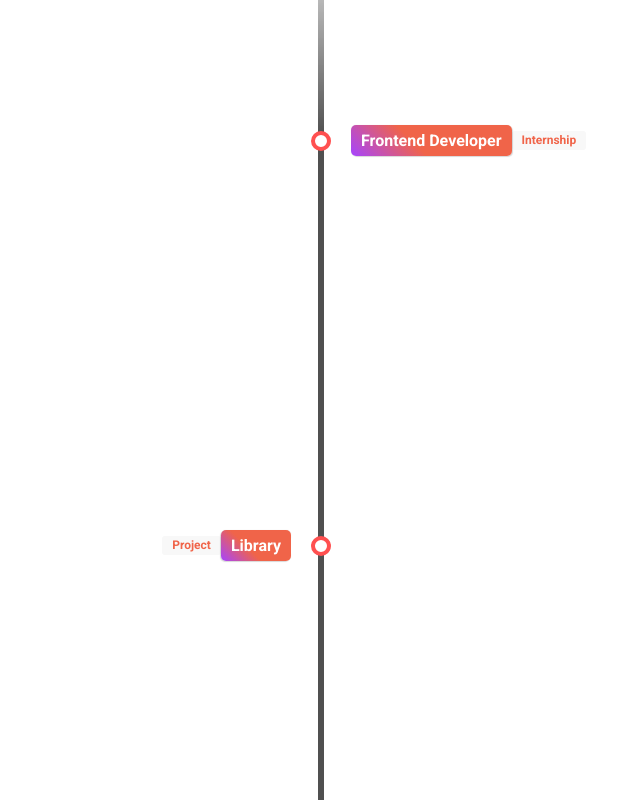
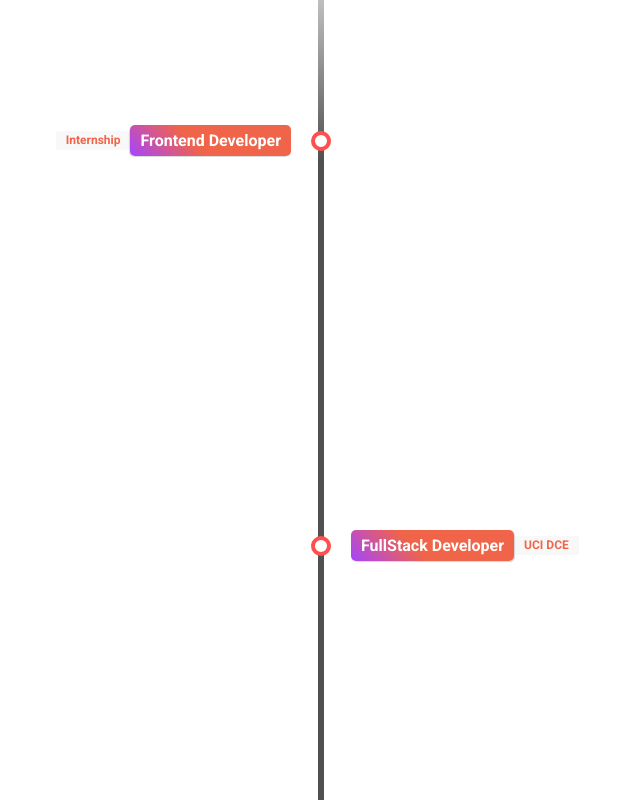
Before and after one commit to lteranl/portfolio, a plain HTML site: page index.html in a window 1280 px wide. Shown: the part 1060-1860 px from the top of the page, without its empty margins (369-1009 px from the left). Drawn offline with nearby package versions, Linux system fonts and the light colour scheme.

Commit message:
updated timeline section

```diff
--- a/index.html
+++ b/index.html
@@ -247,10 +247,9 @@
                     Here are some of my <span class="orange">projects</span>
                 </h1>
                 <ul class="timeline">
-
-                    <!-- Item 1 -->
+                    <!-- Item 2 -->
                     <li>
-                        <div class="direction-r">
+                        <div class="direction-l">
                             <div class="flag-wrapper">
                                 <span class="flag">Frontend Developer</span>
                                 <span class="time-wrapper"><span class="time">Internship</span></span>
@@ -277,6 +276,17 @@
                                     a cloud server. I have been effectively collaborating with a team using Git and the
                                     GitHub
                                     interface</p>
+                            </div>
+                    </li>
+                    <!-- Item 1 -->
+                    <li>
+                        <div class="direction-r">
+                            <div class="flag-wrapper">
+                                <span class="flag">FullStack Developer</span>
+                                <span class="time-wrapper"><span class="time">UCI DCE</span></span>
+                            </div>
+                            <div class="desc">
+                                <p>As a FullStack Developer at the UCI Division of Continuing Education, I utilized the React JavaScript library to create dynamic user interfaces for web applications. I also used CSS and Bootstrap to create visually appealing and engaging web applications, and enhanced user experience by using web APIs to enable the display and retrieval of information.</p>
                             </div>
                         </div>
                     </li>
```
